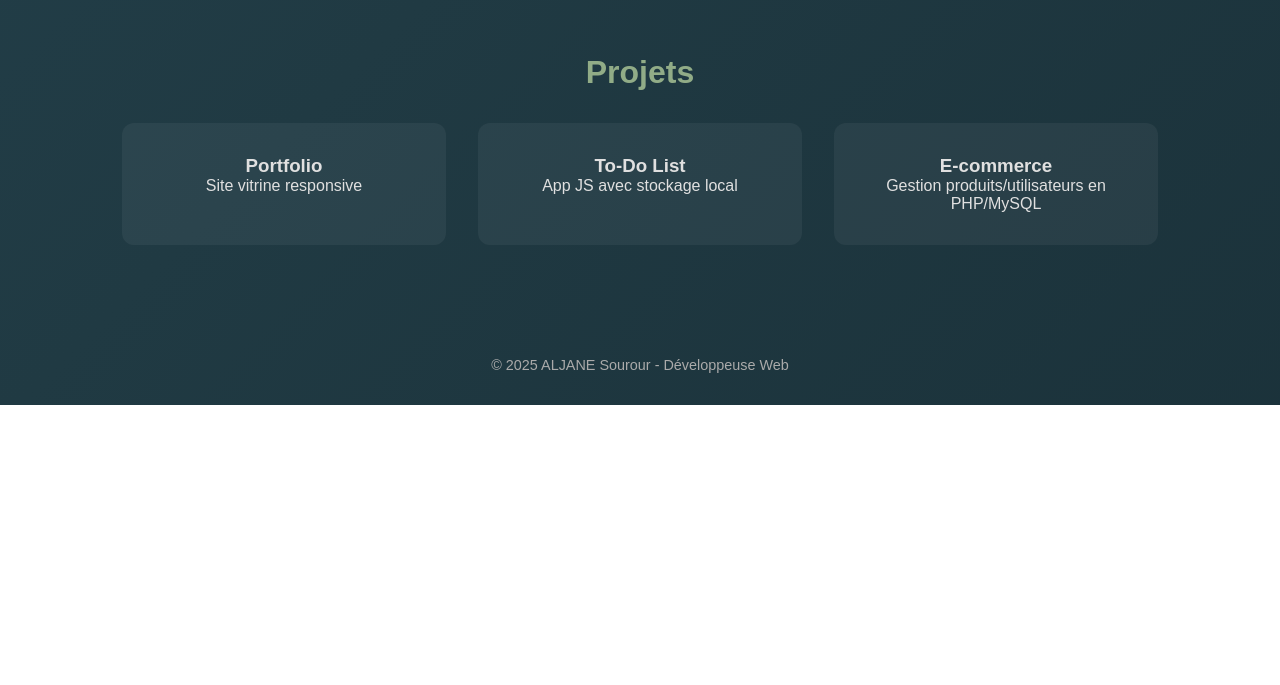
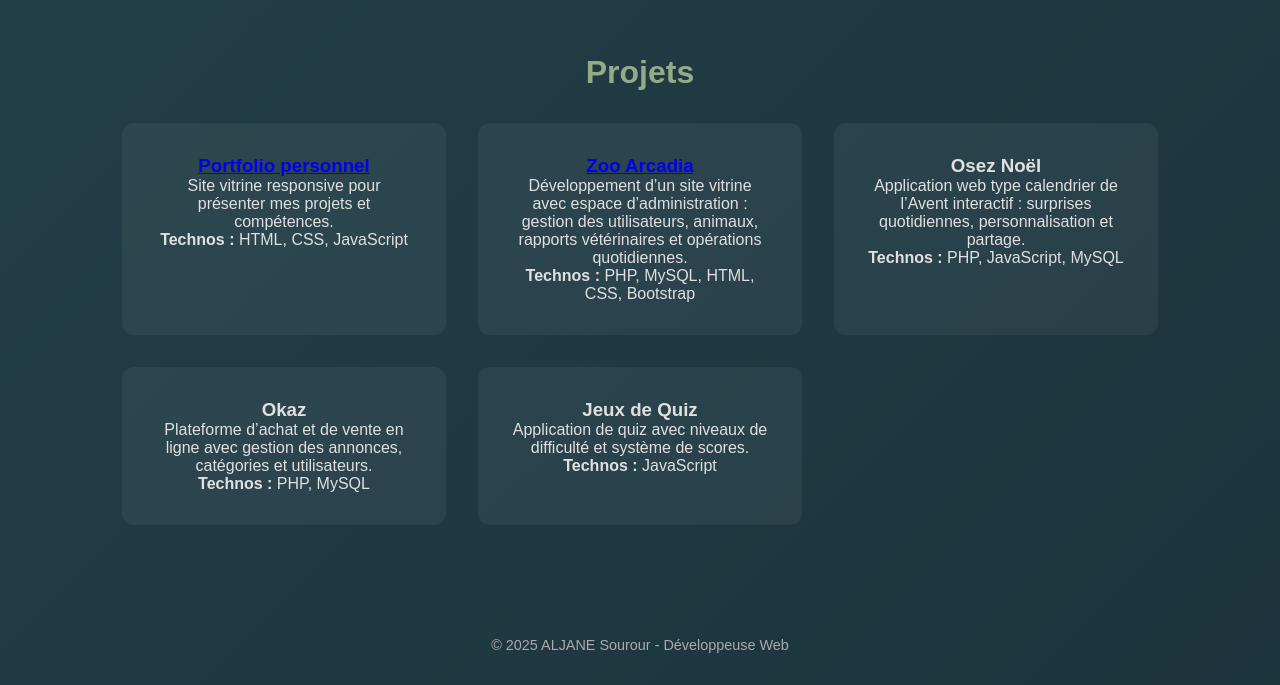
Before and after one commit to rabaaSourour/portfolio, a plain HTML site: page index.html in a window 1280 px wide. Shown: the part 1554-2239 px from the top of the page. Before the commit the page ends 1959 px from the top, so only its background shows below. Drawn offline with Linux system fonts and the light colour scheme.

Commit message:
Mise à jour de la section Projets : ajout de Zoo Arcadia, Osez Noël, Okaz, Quiz et Portfolio avec détails technos

```diff
--- a/index.html
+++ b/index.html
@@ -64,20 +64,42 @@
     <section id="projects">
         <h2>Projets</h2>
         <div class="grid">
+
             <div class="card">
-                <h3>Portfolio</h3>
-                <p>Site vitrine responsive</p>
+                <h3><a href="#">Portfolio personnel</a></h3>
+                <p>Site vitrine responsive pour présenter mes projets et compétences.</p>
+                <p><strong>Technos :</strong> HTML, CSS, JavaScript</p>
             </div>
+
             <div class="card">
-                <h3>To-Do List</h3>
-                <p>App JS avec stockage local</p>
+                <h3><a href="https://aljane.alwaysdata.net/home/show" target="_blank">Zoo Arcadia</a></h3>
+                <p>Développement d’un site vitrine avec espace d’administration : gestion des utilisateurs, animaux,
+                    rapports vétérinaires et opérations quotidiennes.</p>
+                <p><strong>Technos :</strong> PHP, MySQL, HTML, CSS, Bootstrap</p>
             </div>
+
             <div class="card">
-                <h3>E-commerce</h3>
-                <p>Gestion produits/utilisateurs en PHP/MySQL</p>
+                <h3>Osez Noël</h3>
+                <p>Application web type calendrier de l’Avent interactif : surprises quotidiennes, personnalisation et
+                    partage.</p>
+                <p><strong>Technos :</strong> PHP, JavaScript, MySQL</p>
             </div>
+
+            <div class="card">
+                <h3>Okaz</h3>
+                <p>Plateforme d’achat et de vente en ligne avec gestion des annonces, catégories et utilisateurs.</p>
+                <p><strong>Technos :</strong> PHP, MySQL</p>
+            </div>
+
+            <div class="card">
+                <h3>Jeux de Quiz</h3>
+                <p>Application de quiz avec niveaux de difficulté et système de scores.</p>
+                <p><strong>Technos :</strong> JavaScript</p>
+            </div>
+
         </div>
     </section>
+
 
     <!-- Footer -->
     <footer>
```
